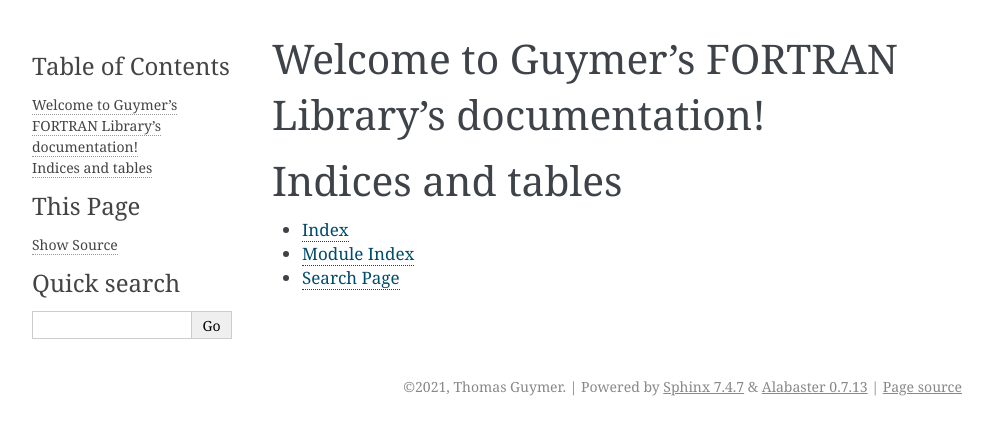
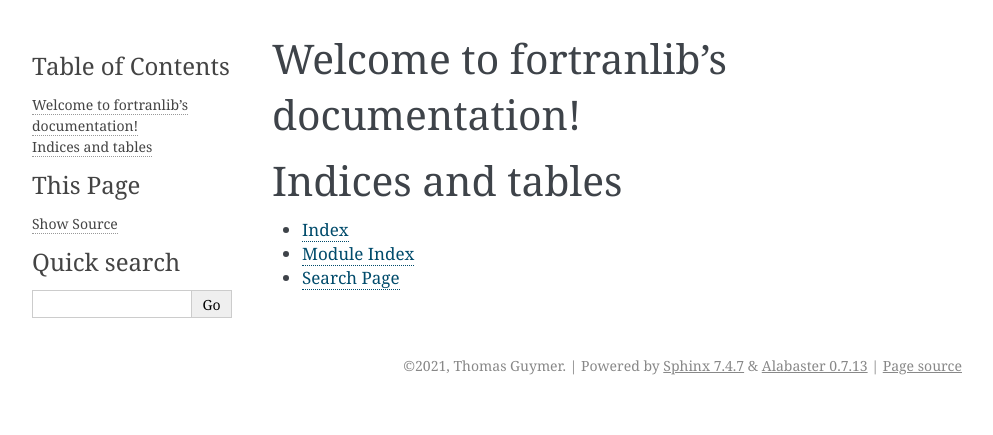
Before and after one commit to Guymer/fortranlib, a Sphinx documentation site: the page built from docs/index.rst, in a window 1280 px wide. Shown: the top 435 px of the page, without its empty margins (148-1141 px from the left). Built offline with Sphinx 7.4.7, drawn with Linux system fonts in a browser that asks for light colours.

Commit message:
renamed project; added newline

```diff
--- a/docs/conf.py
+++ b/docs/conf.py
@@ -17,7 +17,7 @@
 
 # -- Project information -----------------------------------------------------
 
-project = "Guymer's FORTRAN Library"
+project = 'fortranlib'
 copyright = '2021, Thomas Guymer'
 author = 'Thomas Guymer'
 
--- a/docs/index.rst
+++ b/docs/index.rst
@@ -1,9 +1,9 @@
-.. Guymer's FORTRAN Library documentation master file, created by
+.. fortranlib documentation master file, created by
    sphinx-quickstart on Sun May  9 12:06:51 2021.
    You can adapt this file completely to your liking, but it should at least
    contain the root `toctree` directive.
 
-Welcome to Guymer's FORTRAN Library's documentation!
+Welcome to fortranlib's documentation!
 ====================================================
 
 .. toctree::
```
